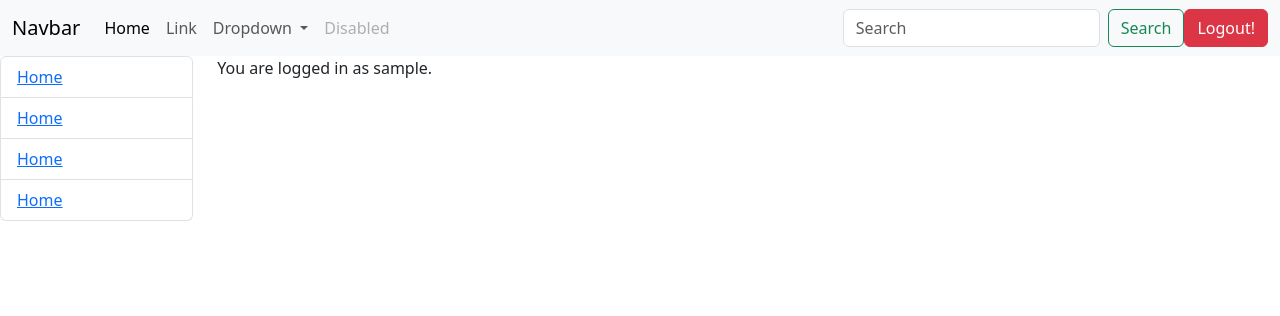
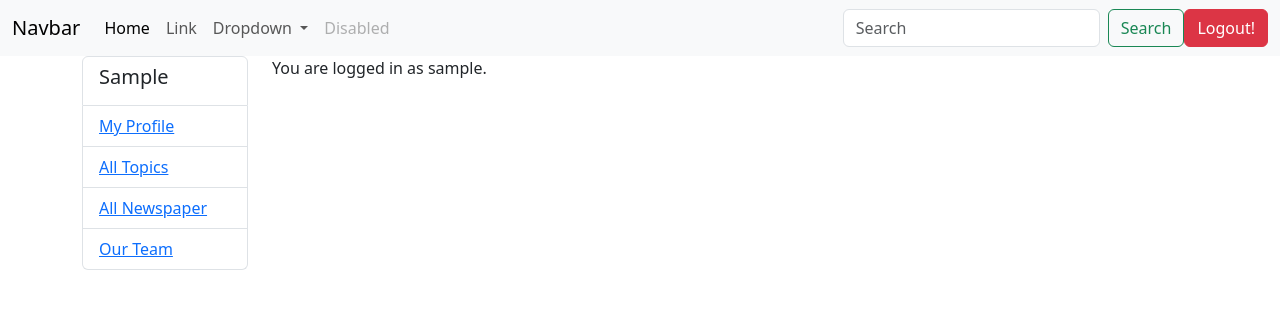
Before and after one commit to oigod/newspaper-agency-project, a Django app: page / in a window 1280 px wide. Shown: the top 316 px of the page. Run offline with Django 4.2, Linux system fonts and the light colour scheme; the visitor is signed in with stand-in values (Sample User, id 1); some libraries are stand-ins or nearby versions.

Commit message:
Initialized CRUD for NewsPaper. Added image field for Newspaper.Model. Edited sidebar. Reworked Login and Register HTMl forms

```diff
--- a/newspaper/models.py
+++ b/newspaper/models.py
@@ -20,6 +20,9 @@ class Redactor(AbstractUser):
         verbose_name_plural = "redactors"
         verbose_name = "redactor"
 
+    def get_full_name(self):
+        return f"{self.first_name} {self.last_name}"
+
     def __str__(self):
         """Return a string representation of the model."""
         return f"{self.first_name} {self.last_name} {self.years_of_experience}"
@@ -31,6 +34,7 @@ class Newspaper(models.Model):
     published_date = models.DateTimeField(auto_now_add=True)
     topic = models.ForeignKey(Topic, on_delete=models.CASCADE, related_name="newspapers")
     publishers = models.ManyToManyField(Redactor, related_name="newspapers")
+    image = models.ImageField(upload_to="images/%Y/%m/%d/")
 
     class Meta:
         verbose_name_plural = "newspapers"
--- a/newspaper/templates/newspaper/index/index.html
+++ b/newspaper/templates/newspaper/index/index.html
@@ -1,4 +1,5 @@
 {% extends 'base.html' %}
+{% load crispy_forms_filters %}
 {% block head %}
   {{ block.super }}
   {% block title %}
@@ -11,7 +12,7 @@
   {% if not request.user.is_authenticated  %}
   <form action="{% url 'login' %}?next={% url 'newspaper:topic-list' %}" method="post">
     {% csrf_token %}
-    {{ form.as_p }}
+    {{ form|crispy }}
     <input class="btn btn-success" type="submit" value="Login" />
     or <a class="btn btn-info" href="{% url 'newspaper:redactor-create' %}">Create Account</a>
   </form>
--- a/newspaper/templates/newspaper/newspaper_forms/topic_form.html
+++ b/newspaper/templates/newspaper/newspaper_forms/topic_form.html
@@ -7,7 +7,7 @@
   <form action="" method="post" enctype="multipart/form-data">
   {% csrf_token %}
   {{ form|crispy }}
-  <div class="d-flex w-100 justify-content-left"><button type="submit" class="btn btn-success">Create</button></div>
+  <div class="d-flex w-100 justify-content-left"><button type="submit" class="btn btn-success">Submit</button></div>
   </form>
 
 {% endblock content %}
--- a/newspaper/templates/newspaper/registration/redactor_registration.html
+++ b/newspaper/templates/newspaper/registration/redactor_registration.html
@@ -1,4 +1,5 @@
 {% extends 'base.html' %}
+{% load crispy_forms_filters %}
 {% block head %}
   {{ block.super }}
   {% block title %}
@@ -10,7 +11,7 @@
 {% block content %}
   <form action="" method="post">
     {% csrf_token %}
-    {{ form.as_p }}
+    {{ form|crispy }}
     <input type="submit" value="Submit" />
   </form>
 
--- a/newspaper/urls.py
+++ b/newspaper/urls.py
@@ -14,6 +14,10 @@ urlpatterns = [
     path("topics/<int:pk>/update/", views.TopicUpdateView.as_view(), name="topic-update"),
     path("topics/<int:pk>/delete/", views.TopicDeleteView.as_view(), name="topic-delete"),
     path("topics/<int:pk>/", views.TopicDetailView.as_view(), name="topic-detail"),
+    path("newspapers/create/", views.NewspaperCreateView.as_view(), name="newspaper-create"),
+    path("newspapers/<int:pk>/update/", views.NewspaperUpdateView.as_view(), name="newspaper-update"),
+    path("newspapers/<int:pk>/delete/", views.NewspaperDeleteView.as_view(), name="newspaper-delete"),
+    path("newspapers/", views.NewspaperListView.as_view(), name="newspaper-list"),
 
 ]
 
--- a/newspaper/views.py
+++ b/newspaper/views.py
@@ -6,8 +6,8 @@ from django.contrib.auth import login
 from django.urls import reverse_lazy
 from django.views import generic
 
-from newspaper.forms import RedactorCreationForm
-from newspaper.models import Redactor, Topic
+from newspaper.forms import RedactorCreationForm, NewspaperForm
+from newspaper.models import Redactor, Topic, Newspaper
 
 
 class IndexView(generic.FormView):
@@ -53,3 +53,30 @@ class TopicDeleteView(LoginRequiredMixin, generic.DeleteView):
     model = Topic
     template_name = "newspaper/newspaper_confirms/topic_confirm_delete.html"
     success_url = reverse_lazy("newspaper:topic-list")
+
+
+class NewspaperListView(LoginRequiredMixin, generic.ListView):
+    model = Newspaper
+    context_object_name = "newspaper_list"
+    template_name = "newspaper/newspaper_lists/newspaper_list.html"
+    paginate_by = 5
+
+
+class NewspaperCreateView(LoginRequiredMixin, generic.CreateView):
+    form_class = NewspaperForm
+    model = Newspaper
+    success_url = reverse_lazy("newspaper:newspaper-list")
+    template_name = "newspaper/newspaper_forms/newspaper_form.html"
+
+
+class NewspaperUpdateView(LoginRequiredMixin, generic.UpdateView):
+    model = Newspaper
+    form_class = NewspaperForm
+    success_url = reverse_lazy("newspaper:newspaper-list")
+    template_name = "newspaper/newspaper_forms/newspaper_form.html"
+
+
+class NewspaperDeleteView(LoginRequiredMixin, generic.DeleteView):
+    model = Newspaper
+    success_url = reverse_lazy("newspaper:newspaper-list")
+    template_name = "newspaper/newspaper_confirms/newspaper_confirm_delete.html"
--- a/templates/base.html
+++ b/templates/base.html
@@ -1,3 +1,4 @@
+{% load static %}
 <!DOCTYPE html>
 <html lang="en">
 <head>
@@ -15,6 +16,7 @@
           crossorigin="anonymous"
           referrerpolicy="no-referrer"
     />
+    <link rel="stylesheet" href="{% static 'css/style.css' %}">
     {% block title %}
       <title>
         Base
@@ -24,16 +26,25 @@
 </head>
 <body>
   {% include 'includes/header.html' %}
-  <div class="row">
+  <div class="container">
+    <div class="row">
+    {% if request.user.is_authenticated %}
     <div class="col-2">
       {% include 'includes/sidebar.html' %}
     </div>
     <div class="col-10">
+   {% else %}
+    <div class="col-12">
+   {% endif %}
+
       {% block content %}
 
       {% endblock content %}
     </div>
   </div>
+
+  </div>
+
   {% block scripts %}
     <script
         src="https://cdn.jsdelivr.net/npm/bootstrap@5.3.0-alpha2/dist/js/bootstrap.bundle.min.js"
--- a/templates/includes/sidebar.html
+++ b/templates/includes/sidebar.html
@@ -1,8 +1,9 @@
 {% if request.user.is_authenticated %}
   <ul class="sidebar-nav list-group">
-    <li class="list-group-item"><a href="#">Home</a></li>
-    <li class="list-group-item"><a href="#">Home</a></li>
-    <li class="list-group-item"><a href="#">Home</a></li>
-    <li class="list-group-item"><a href="#">Home</a></li>
+    <li class="list-group-item"><h5>{{ user.first_name }}</h5></li>
+    <li class="list-group-item"><a href="#">My Profile</a></li>
+    <li class="list-group-item"><a href="{% url 'newspaper:topic-list' %}">All Topics</a></li>
+    <li class="list-group-item"><a href="{% url 'newspaper:newspaper-list' %}">All Newspaper</a></li>
+    <li class="list-group-item"><a href="#">Our Team</a></li>
   </ul>
 {% endif %}
```
Also changed, not shown: newspaper/forms.py (+15 -1 lines), newspaper_agency/settings.py (+6 -1 lines).
